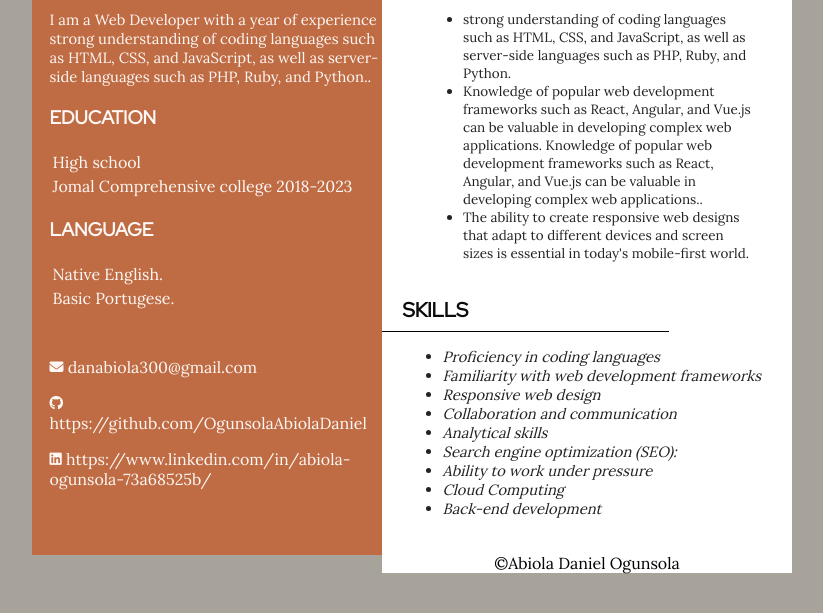
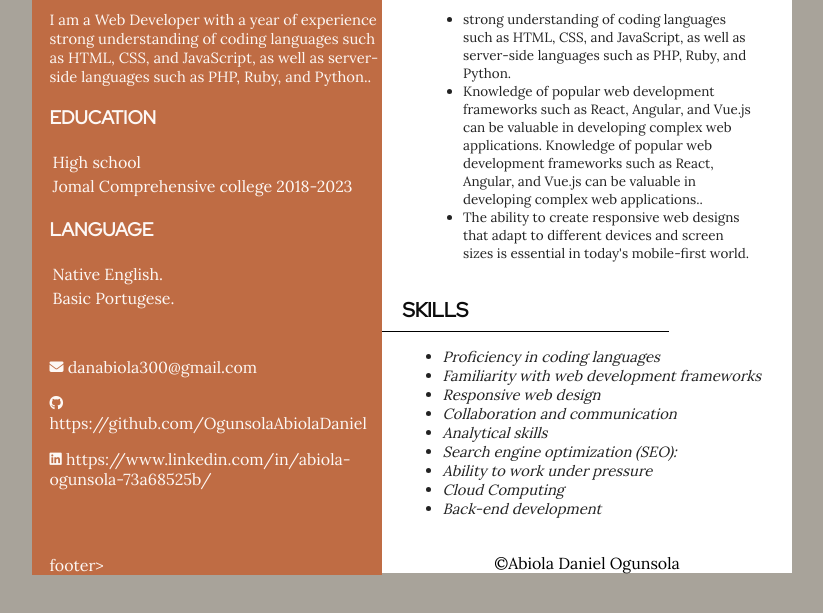
Before and after one commit to OgunsolaAbiolaDaniel/Resume, a plain HTML site: page index.html in a window 1280 px wide. Shown: the part 575-1188 px from the top of the page, without its empty margins (433-1256 px from the left). Drawn offline with Linux system fonts and the light colour scheme.

Commit message:
Update index.html

```diff
--- a/index.html
+++ b/index.html
@@ -41,6 +41,7 @@
         <p><i class="fa-brands fa-github fa-sm" style="color:#fdf8f5  ;"> </i><a href="https://github.com/OgunsolaAbiolaDaniel"> https://github.com/OgunsolaAbiolaDaniel</a></p>
         <p><i class="fa-brands fa-linkedin fa-sm" style="color:#fdf8f5 ;"> </i><a href="https://www.linkedin.com/in/abiola-ogunsola-73a68525b/"> https://www.linkedin.com/in/abiola-ogunsola-73a68525b/</a></p>
        </div>
+    <footer></>footer>
 </div>
 
 </div>
```
